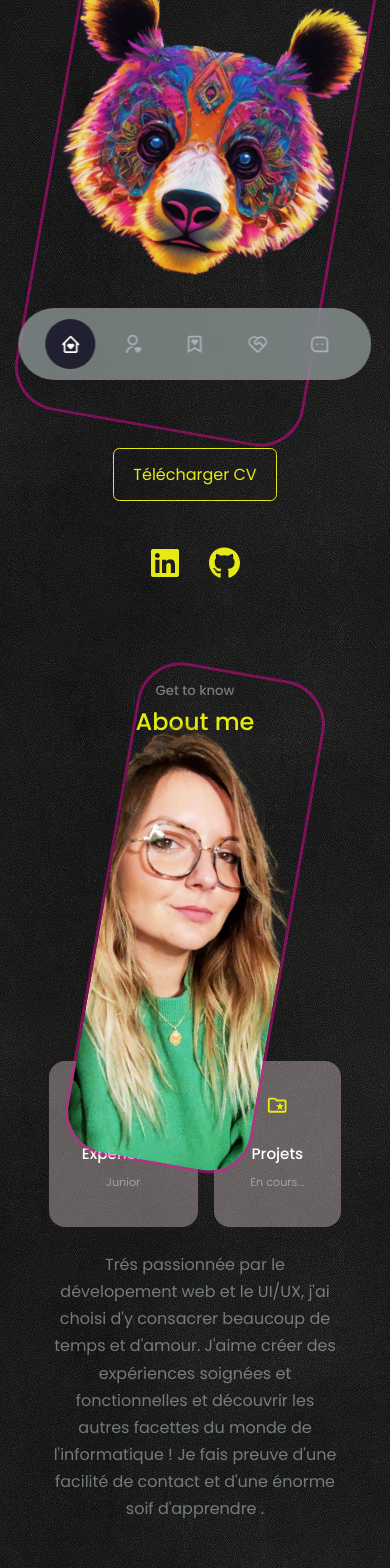
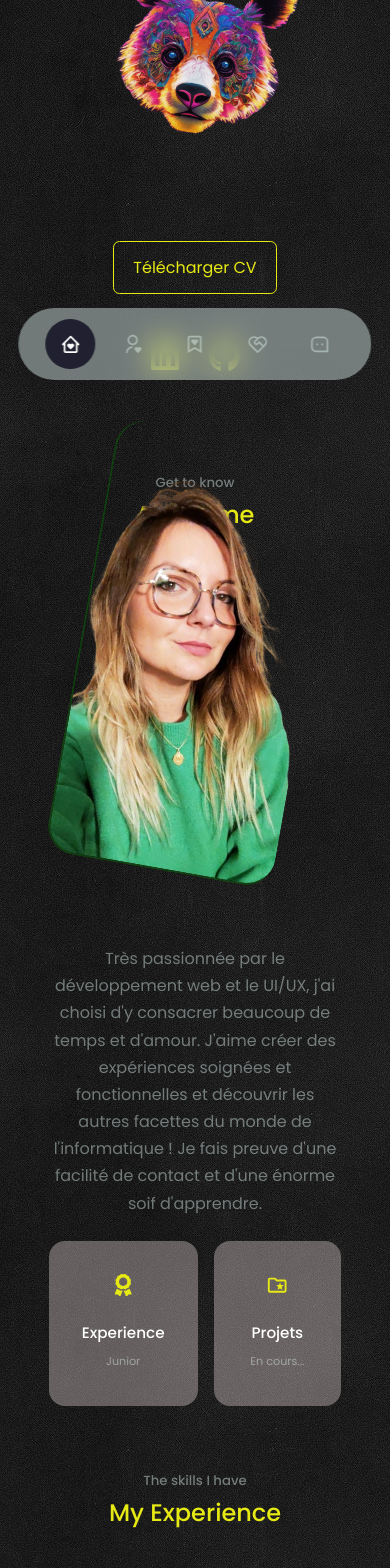
Before and after one commit to YasminaMvl/Porto, a React (Create React App) app: page / in a window 390 px wide. Shown: the part 432-2000 px from the top of the page. Built offline with nearby package versions, Linux system fonts and the light colour scheme.

Commit message:
about done

```diff
--- a/src/components/About/About.jsx
+++ b/src/components/About/About.jsx
@@ -1,9 +1,8 @@
-/* eslint-disable jsx-a11y/img-redundant-alt */
-import React from 'react'
-import './about.css'
-import PANDA from '../../assets/meee.png'
-import {FaAward} from 'react-icons/fa'
-import {MdOutlineFolderSpecial} from 'react-icons/md'
+import React from 'react';
+import './about.css';
+import PANDA from '../../assets/meee.png';
+import { FaAward } from 'react-icons/fa';
+import { MdOutlineFolderSpecial } from 'react-icons/md';
 
 const About = () => {
   return (
@@ -11,46 +10,36 @@ const About = () => {
       <h5>Get to know</h5>
       <h2>About me</h2>
 
+      <div className='container about__container'>
 
-      <div className="container about__container">
-
-        <div className="about__me">
-          <div className="about__me-image">
-            <img src={ PANDA } alt="About picture" />
+        <div className='about__me'>
+          <div className='about__me-image'>
+            <img src={PANDA} alt='About picture' />
           </div>
-
         </div>
 
-        <div className="about__content">
-          <div className="about__cards">
+        <div className='about__content'>
+          <div className='about__cards'>
             <article className='about__card'>
-              <FaAward className='about__icon'/>
+              <FaAward className='about__icon' />
               <h5>Experience</h5>
               <small>Junior</small>
             </article>
 
-
-
             <article className='about__card'>
-              <MdOutlineFolderSpecial className='about__icon'/>
+              <MdOutlineFolderSpecial className='about__icon' />
               <h5>Projets</h5>
               <small>En cours...</small>
             </article>
           </div>
 
           <p>
-            Trés passionnée par le dévelopement web et le UI/UX, j'ai choisi d'y consacrer beaucoup de temps et d'amour.
-            J'aime créer des expériences soignées et fonctionnelles et découvrir les autres facettes du monde de l'informatique !
-             Je fais preuve d'une  facilité de contact et d'une énorme soif d'apprendre .
+            Très passionnée par le développement web et le UI/UX, j'ai choisi d'y consacrer beaucoup de temps et d'amour. J'aime créer des expériences soignées et fonctionnelles et découvrir les autres facettes du monde de l'informatique ! Je fais preuve d'une facilité de contact et d'une énorme soif d'apprendre.
           </p>
+        </div>
+      </div>
+    </section>
+  );
+};
 
-
-        </div>
-
-      </div>
-
-    </section>
-  )
-}
-
-export default About
+export default About;
--- a/src/components/About/about.css
+++ b/src/components/About/about.css
@@ -1,22 +1,32 @@
 .about__container {
   display: grid;
-    grid-template-columns: 35% 50%;
-    gap: 15%;
+  grid-template-columns: 25% 50%;
+
 }
 
 .about__me {
-        margin-top: 30px;
     aspect-ratio: 1/1;
     display: grid;
     place-items: start;
+    align-items: end;
+    justify-items: center;
     justify-content: center;
-    align-items: center;
 }
 
 .about__me-image {
+    width: 300px;
     overflow: hidden;
     transform: rotate(10deg);
     transition: var(--transition);
+    /* border-bottom: 10px solid #ff00a870; */
+    border-radius: 30px;
+    border-left: 2px rgba(0, 128, 0, 0.377) solid;
+    border-bottom: 2px rgba(0, 128, 0, 0.377) solid;
+}
+
+.about__me-image img {
+  width: 100%;
+  height: auto;
 }
 
 .about__me-image:hover {
@@ -52,7 +62,6 @@
 
 .about__card h5 {
   font-size: 0.95rem;
-
 }
 
 .about__card small {
@@ -60,17 +69,20 @@
   color: var(--color-light);
 }
 
-
+.about__content {
+    display: flex;
+    flex-direction: column-reverse;
+    /* align-items: center; */
+    text-align: center;
+    /* margin-top: 2rem; */
+}
 .about__content p {
   margin: 2rem 0 2.6rem;
   color: var(--color-light);
 }
 
-
-
-
 /*===== MEDIA QUERIES (MEDIUM DEVICES)======= */
-@media screen and (max-width:1024px) {
+@media screen and (max-width: 1024px) {
   .about__container {
     grid-template-columns: 1fr;
     gap: 0;
@@ -87,32 +99,34 @@
 }
 
 /*===== MEDIA QUERIES (SMALL DEVICES)======= */
-
-@media screen and (max-width:600px) {
+@media screen and (max-width: 600px) {
  .about__me {
-        width: 65%;
+    width: 88%;
     margin: 0 auto 3rem;
 }
 
   .about__cards {
     grid-template-columns: 1fr 1fr;
     gap: 1rem;
+  }
+.about__content {
+    display: flex;
+    flex-direction: column-reverse;
+    align-items: stretch;
+    text-align: center;
 
 }
-
   .about__content p {
     text-align: center;
+    margin: 1.5rem 0;
   }
 
-    .about__content p {
-        margin: 1.5rem 0;
-    }
-    img {
-    /* display: inline; */
-    border-radius: 45px;
-    border: 3px #ff00a870 solid;
-    /* margin-bottom: 95px; */
-    /* width: 500px; */
-    height: 500px;
+ .about__me-image {
+    width: 230px;
+    overflow: hidden;
+    transform: rotate(10deg);
+    transition: var(--transition);
+    border-radius: 30px;
+
 }
 }
```
Lines whose indentation alone changed are shown as unchanged.
